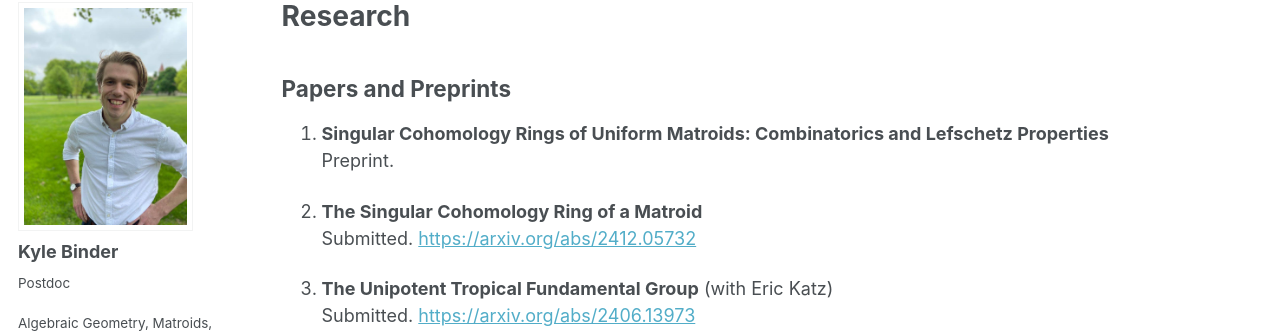
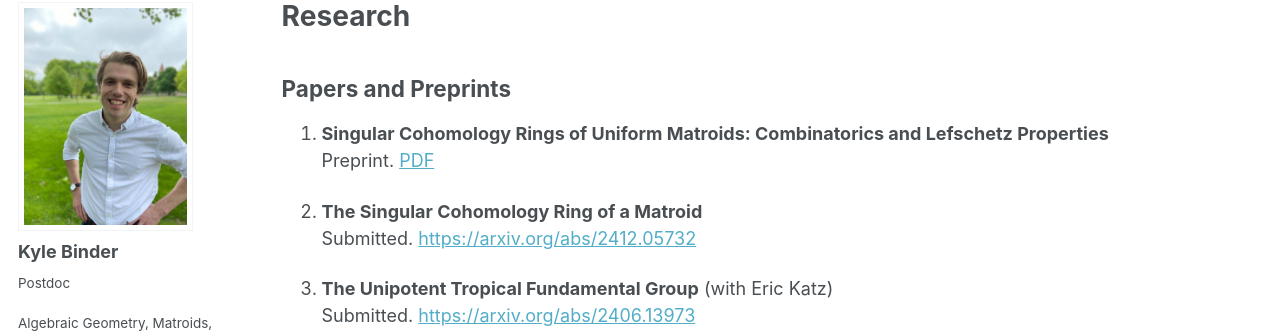
Before and after one commit to bindercommakyle/bindercommakyle.github.io, a Jekyll site: the page built from _pages/research.md, in a window 1280 px wide and 1165 px high. Shown: the part 104-440 px from the top of the window. Built offline with Jekyll 4.4.1, drawn with Linux system fonts in a browser that asks for light colours.

Commit message:
Update research.md

```diff
--- a/_pages/research.md
+++ b/_pages/research.md
@@ -7,7 +7,7 @@ author_profile: true
 
 ## Papers and Preprints
 1. **Singular Cohomology Rings of Uniform Matroids: Combinatorics and Lefschetz Properties** <br>
-Preprint.
+Preprint. [PDF](https://bindercommakyle.github.io/files/cohomologyUniformMatroidsPreprint.pdf)
 
 2. **The Singular Cohomology Ring of a Matroid** <br>
 Submitted. [https://arxiv.org/abs/2412.05732](https://arxiv.org/abs/2412.05732)
```
